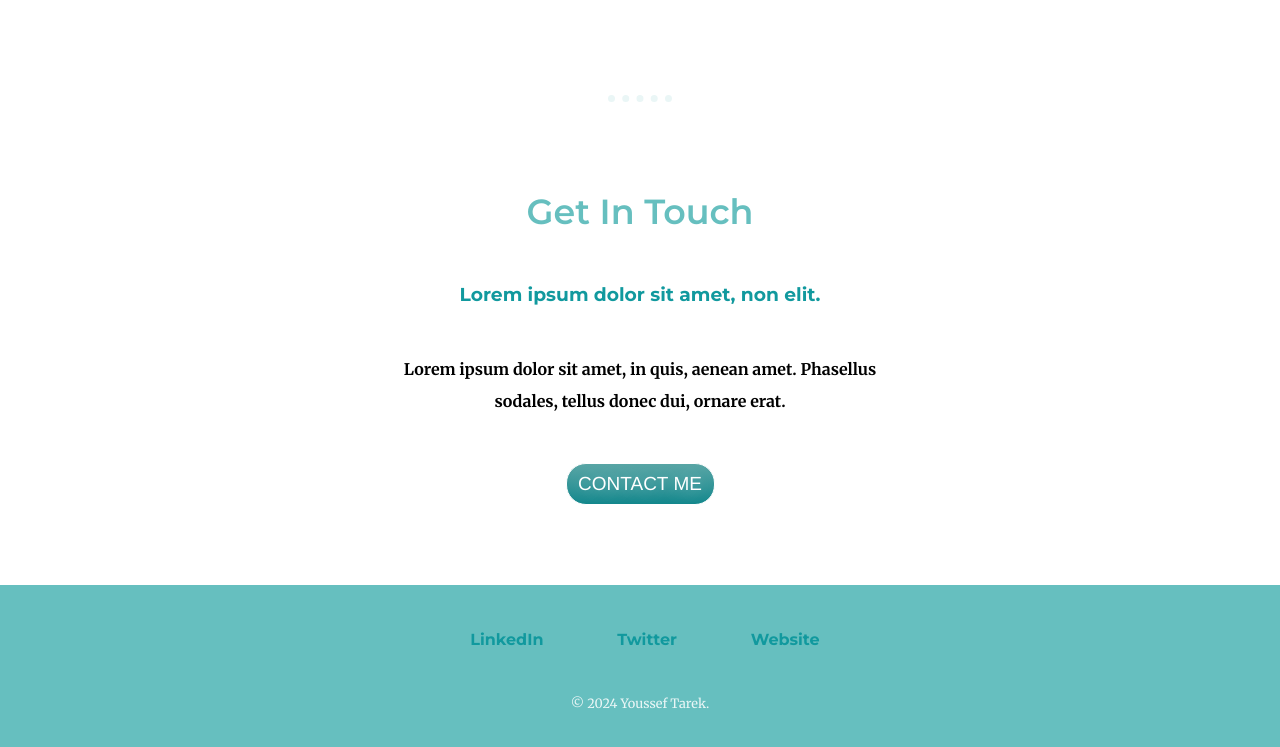
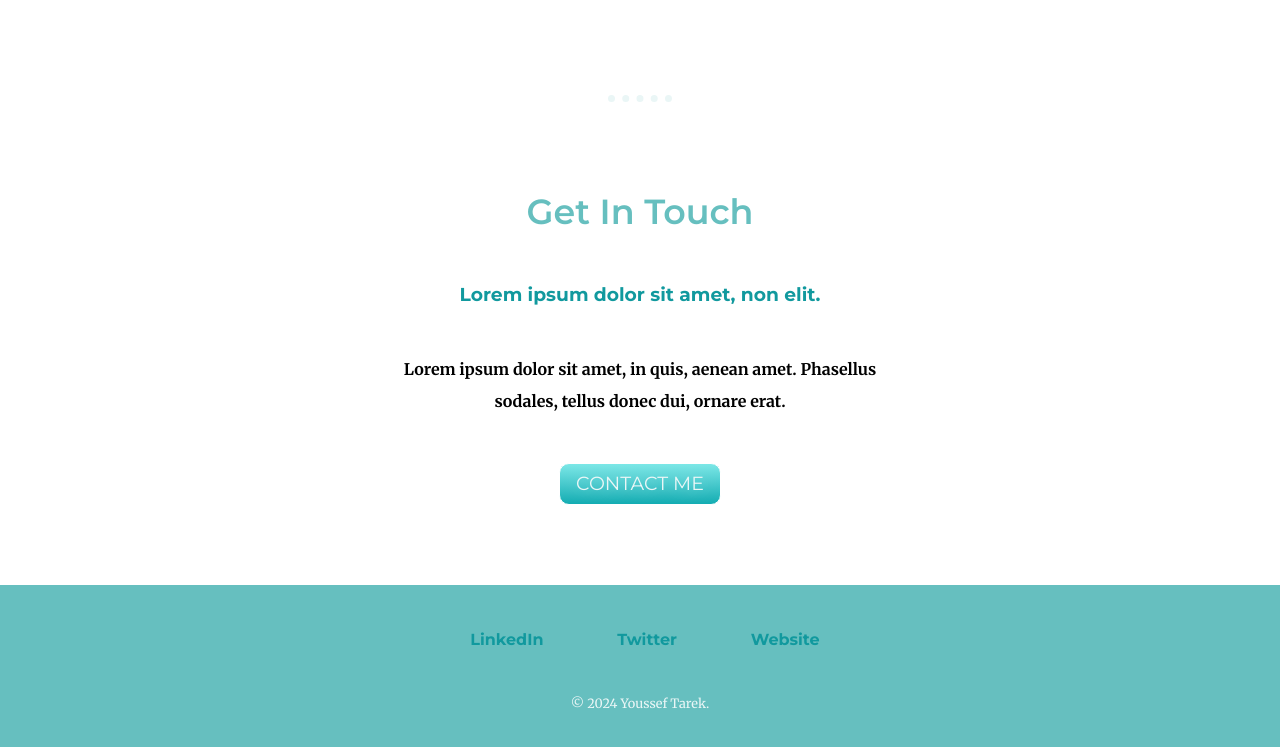
Before and after one commit to Youssef-TK/ADV-CV, a plain HTML site: page index.html in a window 1280 px wide. In both pictures the pointer is over the link "CONTACT ME". Shown: the part 1930-2677 px from the top of the page. Drawn offline with Linux system fonts and the light colour scheme.

Commit message:
add hover style to footer links

```diff
--- a/css/styles.css
+++ b/css/styles.css
@@ -31,6 +31,10 @@ h3 {
 a {
     color: #11999E;
     font-family: "Montserrat", sans-serif;
+}
+
+a:hover {
+    color: #EAf6f6;
 }
 
 .top-container {
@@ -142,12 +146,12 @@ hr {
     background-image: -webkit-gradient(to bottom, #66BFBF, #11999E);
     -webkit-border-radius: 20px;
     -moz-border-radius: 20px;
-    border-radius: 20px;
+    border-radius: 10px;
     height: 20px;
     line-height: 20px;
     color: #FFFFFF;
-    font-family: Helvetica;
-    width: 127px;
+    font-family: "Montserrat", sans-serif;
+    width: 140px;
     font-size: 19px;
     font-weight: 400;
     padding: 10px;
@@ -162,14 +166,14 @@ hr {
 
  .BUTTON:hover {
     border: solid #FFFFFF 1px;
-    background: #58A5A5;
-    background-image: -webkit-linear-gradient(top, #58A5A5, #12878C);
-    background-image: -moz-linear-gradient(top, #58A5A5, #12878C);
-    background-image: -ms-linear-gradient(top, #58A5A5, #12878C);
-    background-image: -o-linear-gradient(top, #58A5A5, #12878C);
-    background-image: -webkit-gradient(to bottom, #58A5A5, #12878C);
+    background: #7ce7e7;
+    background-image: -webkit-linear-gradient(top, #7ce7e7, #13acb2);
+    background-image: -moz-linear-gradient(top, #7ce7e7, #13acb2);
+    background-image: -ms-linear-gradient(top, #7ce7e7, #13acb2);
+    background-image: -o-linear-gradient(top, #7ce7e7, #13acb2);
+    background-image: -webkit-gradient(to bottom, #7ce7e7, #13acb2);
     -webkit-border-radius: 20px;
     -moz-border-radius: 20px;
-    border-radius: 20px;
+    border-radius: 10px;
     text-decoration: none;
  }
```
